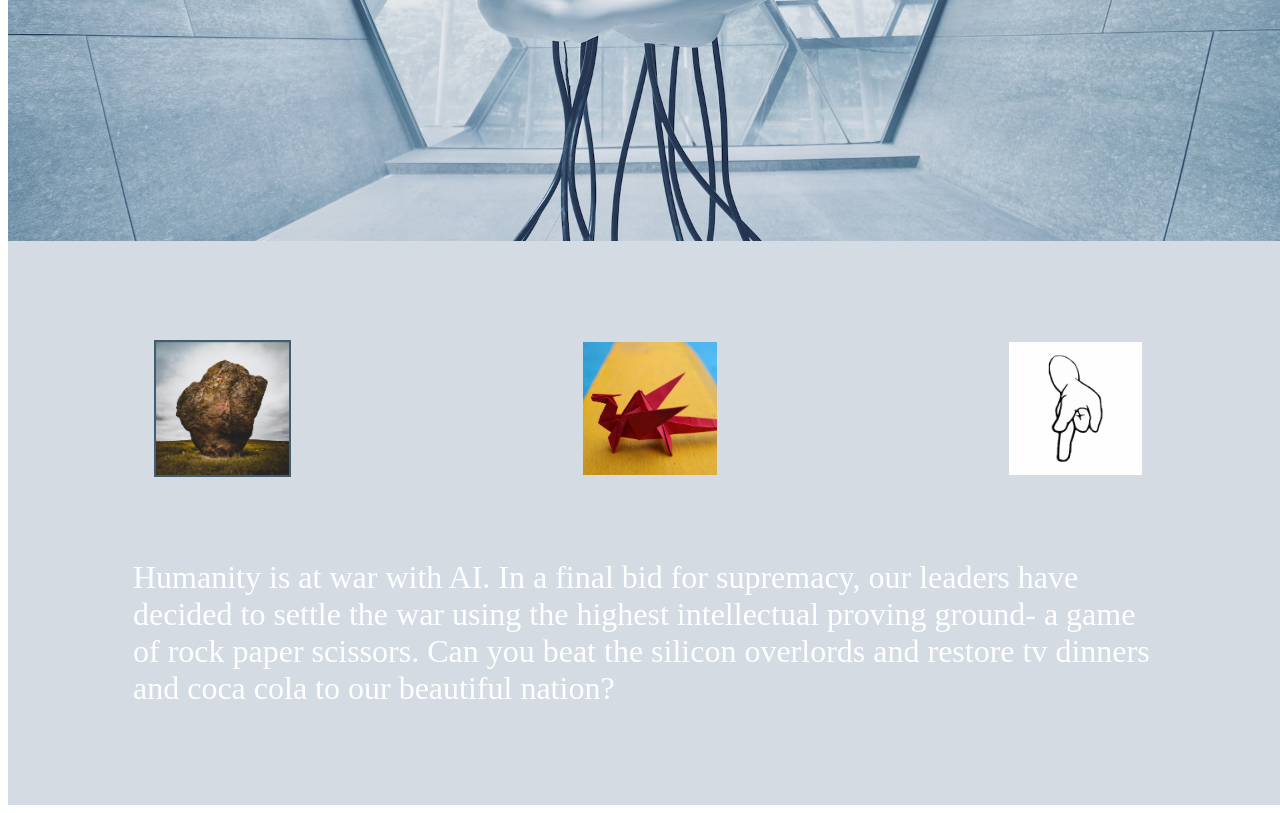
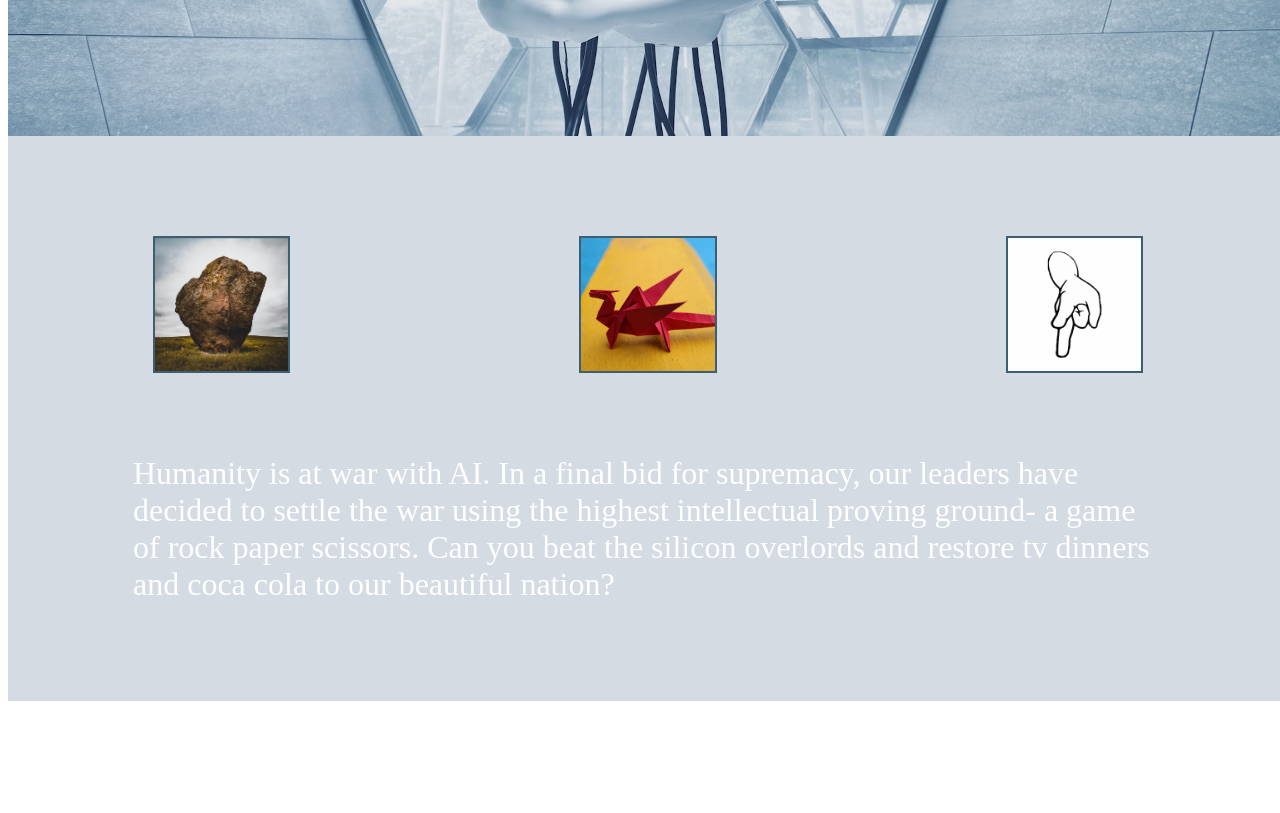
Before and after one commit to aurelius250/rock-paper-scissors, a plain HTML site: page index.html in a window 1280 px wide. Shown: the part 620-1433 px from the top of the page. Drawn offline with Linux system fonts and the light colour scheme.

Commit message:
Move middle box up towards img

```diff
--- a/styles.css
+++ b/styles.css
@@ -13,13 +13,16 @@ body {
         width: 100%;
         background-position: center;
         height: 100%;
-}
+        display: flex;
+    }
 
 .btn {
 
 }
 
 .outer-btn-container{
+    position:relative;
+    top: -100px;
     display:flex;
     margin-top: -5px;
     flex-direction: column;
@@ -57,20 +60,21 @@ body {
 }
 
 #paper {
+
+    border: #3e5e73 solid 2px;
     background: url(imgs/pexels-photo-1582782.jpeg);
     background-size: cover;
     padding: 5em;
     background-position: center;
     margin: auto;
-    border-style: none;
 }
 
 #scissors {
+    border: #3e5e73 solid 2px;
     background: url(imgs/scissors.png);
     background-size: cover;
     padding: 5em;
     background-position: center;
     margin: auto;
-    border-style: none;
 
 }
```
Also changed, not shown: index.html (+0 -13 lines).
